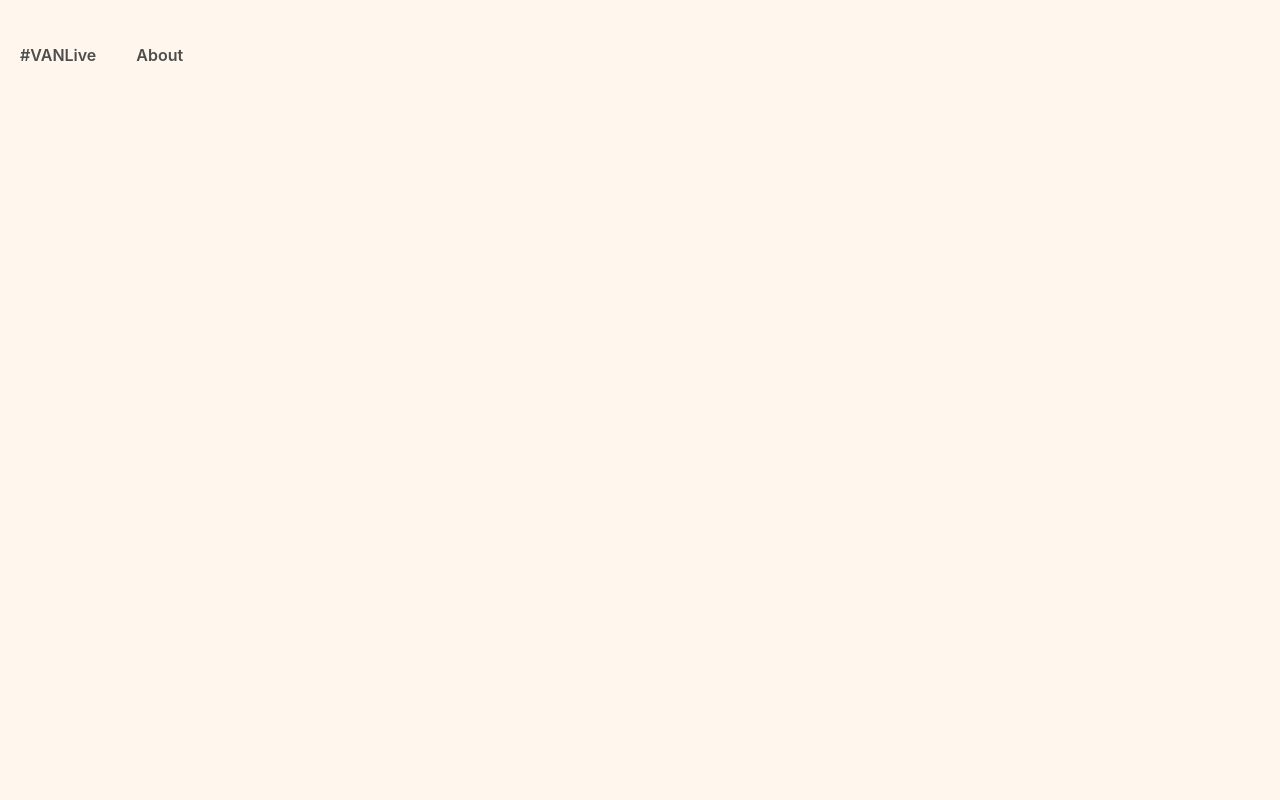
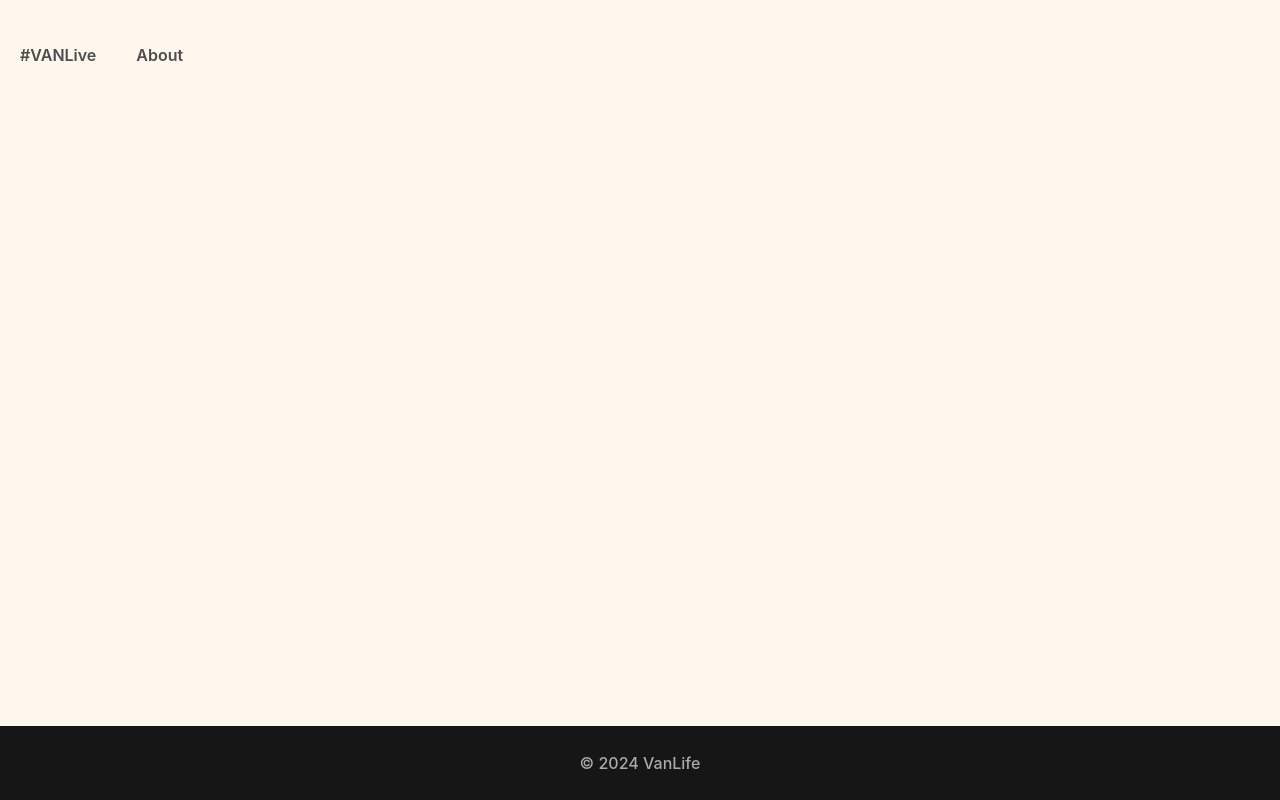
Before and after one commit to IkanyengAdams/IKAADA488_BCL2401_GroupB_Ikanyeng-Adams_DJS08, a React (Vite) app: page / in a window 1280 px wide. Before the commit this address had no page. Built offline with nearby package versions, Linux system fonts and the light colour scheme.

Commit message:
created the footer

```diff
--- a/src/App.jsx
+++ b/src/App.jsx
@@ -35,7 +35,9 @@ export default function App() {
       </Routes>
       </main>
 
-
+      <footer>
+        <p>© 2024 VanLife</p>
+      </footer>
       </div>
     </BrowserRouter>
   )
```
